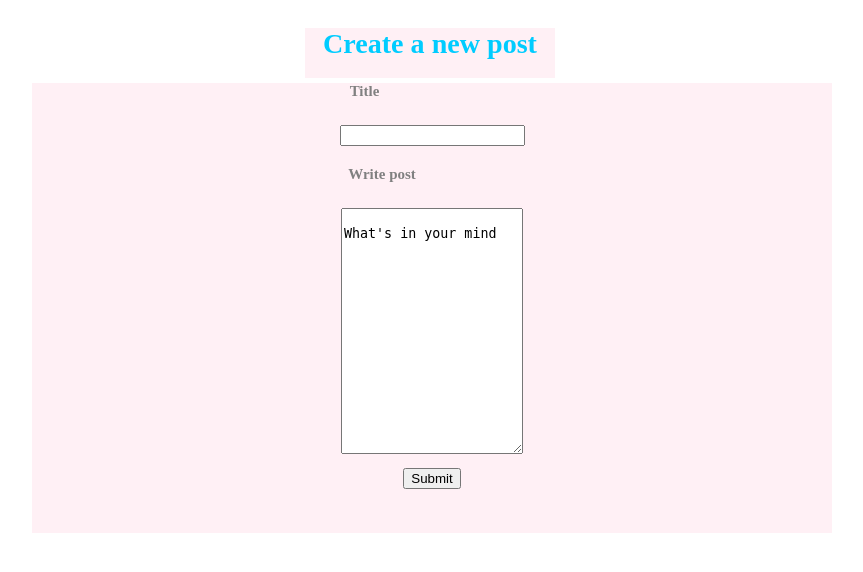
After one commit to saifeddin1/forums-flask, a Flask app: page /topic/edit/1 in a window 1280 px wide. The commit adds this page. Shown: the top 572 px of the page, without its empty margins (243-1106 px from the left). Run offline with Flask 2, Linux system fonts and the light colour scheme.

Commit message:
Added some crud

```diff
--- /dev/null
+++ b/app/templates/topic_edit.html
@@ -0,0 +1,30 @@
+<!doctype html>
+<html>
+
+<head>
+	<link rel="stylesheet" type="text/css" href="\static\forms.css">
+
+	<title>Topic add</title>
+</head>
+<body>
+		<div class="title">
+			<h3>Create a new post</h3>
+		</div>
+    <div class="creation">
+        <form action="{{ url_for('topic_edit') }}" method="post">
+
+							<h5 id="header5">Title</h5>
+							<input type="text" name="title" maxlength="20" />
+
+            <div id="content">
+							<h5 id="header55">Write post</h5>
+							<textarea name="content" maxlength="200" rows="16"/>
+								What's in your mind
+							</textarea>
+						</div>
+            <input type="submit" name="Create" class="submition"/>
+        </form>
+    </div>
+
+</body>
+</html>
--- a/app/views.py
+++ b/app/views.py
@@ -24,3 +24,11 @@ def topic_add():
 def topic_delete(id):
     post_store.delete(id)
     return redirect(url_for("home"))
+
+@app.route("/topic/edit/<post>", methods = ["GET", "POST"])
+def topic_edit(post):
+	if request.method == "POST":
+		post_store.update(post)
+		return redirect(url_for("home"))
+	else:
+		return render_template("topic_edit.html")
```
Also changed, not shown: app/templates/index.html (+4 -5 lines).
